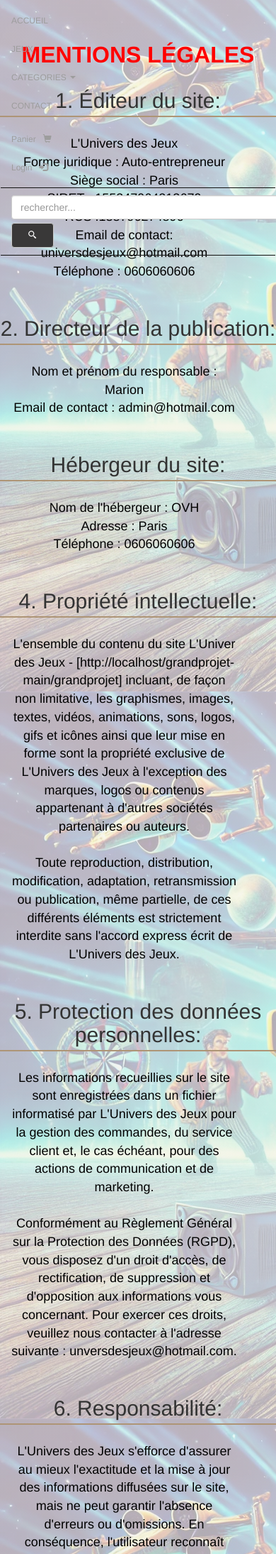
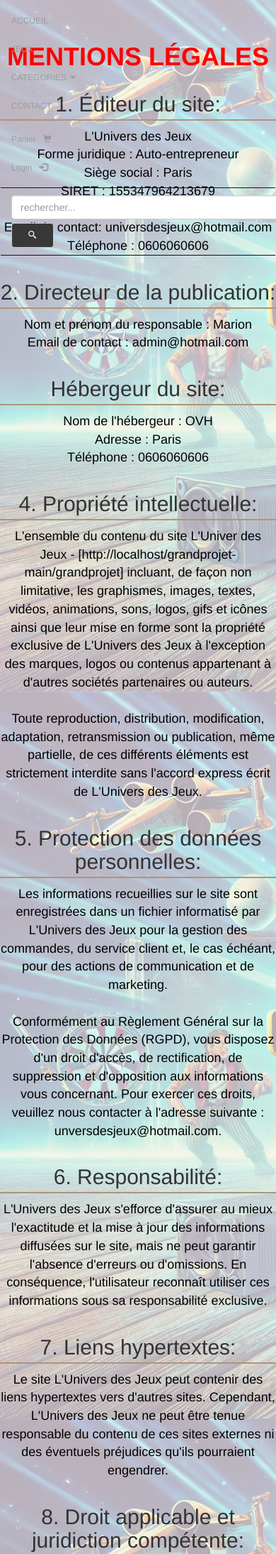
Before and after one commit to Marion101200/grandprojet, a PHP site: page /grandprojet-main/mentionLegal.php in a window 390 px wide; the page is wider, and only the part inside the window is pictured. Shown: the part 50-2239 px from the top of that part at 71% size. Run offline with PHP 8.4, Linux system fonts and the light colour scheme.

Commit message:
reglage css mention legal

```diff
--- a/mentionLegal.css
+++ b/mentionLegal.css
@@ -5,7 +5,6 @@ body{
 }
 .mention {
     text-align: center;
-    font-size: 32px;
     font-weight: bold;
     color: red;
     margin-top: 40px;
@@ -26,19 +25,3 @@ h2 {
     text-align: center;
     color: black;
 }
-
-/* Responsive */
-@media screen and (max-width: 768px) {
-    .legal {
-        width: 90%;
-        padding: 15px;
-    }
-
-    h2 {
-        font-size: 20px;
-    }
-
-    p {
-        font-size: 16px;
-    }
-}
--- a/mentionLegal.php
+++ b/mentionLegal.php
@@ -13,7 +13,7 @@ include 'header.php';
 ?>
 
 <h1 class="mention">Mentions Légales</h1>
-  <h2>  1. Éditeur du site: </h2>
+  <h2 class="titre_mention">  1. Éditeur du site: </h2>
   <p class="legal">
      L'Univers des Jeux <br>
      Forme juridique : Auto-entrepreneur
```
